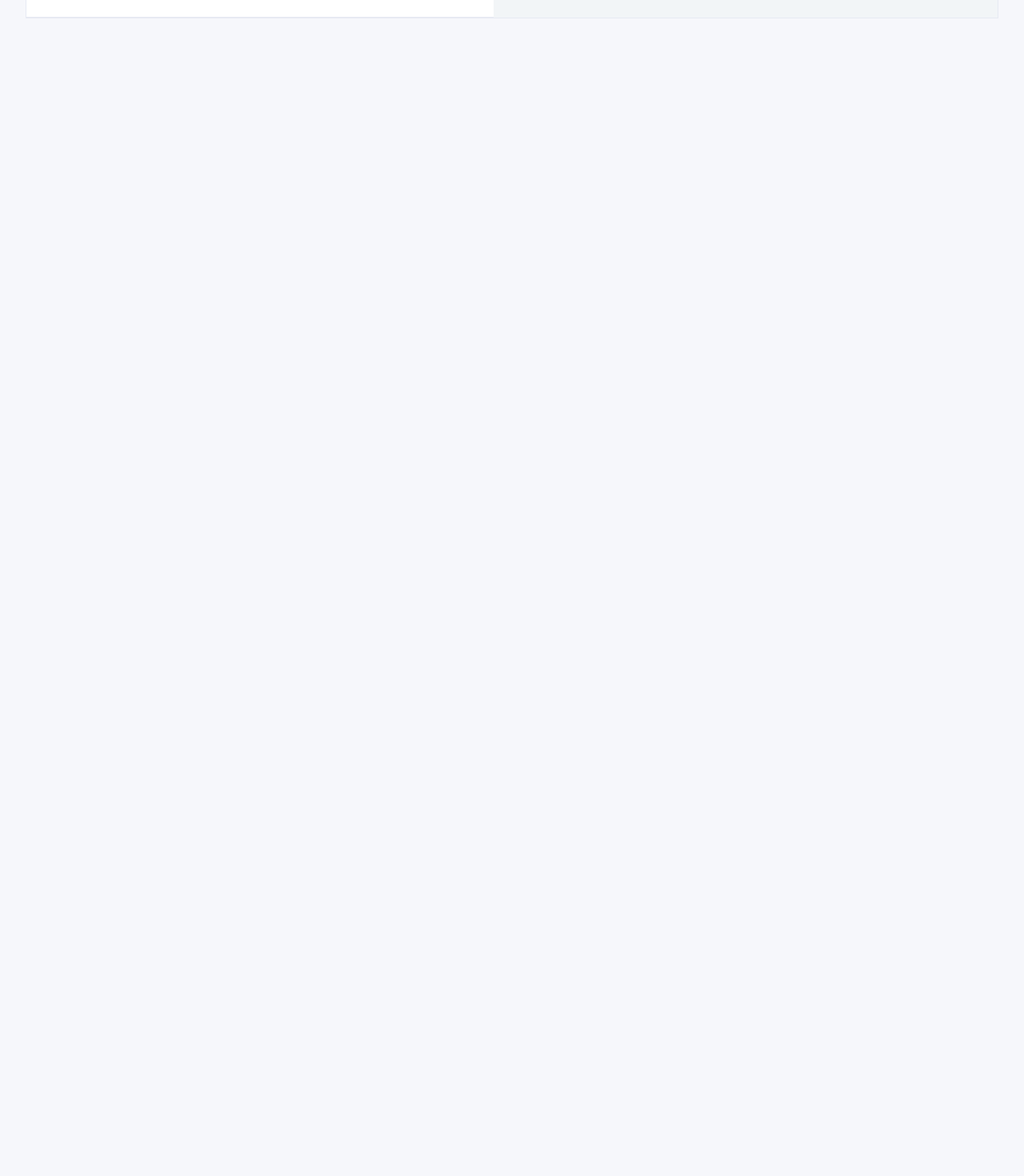
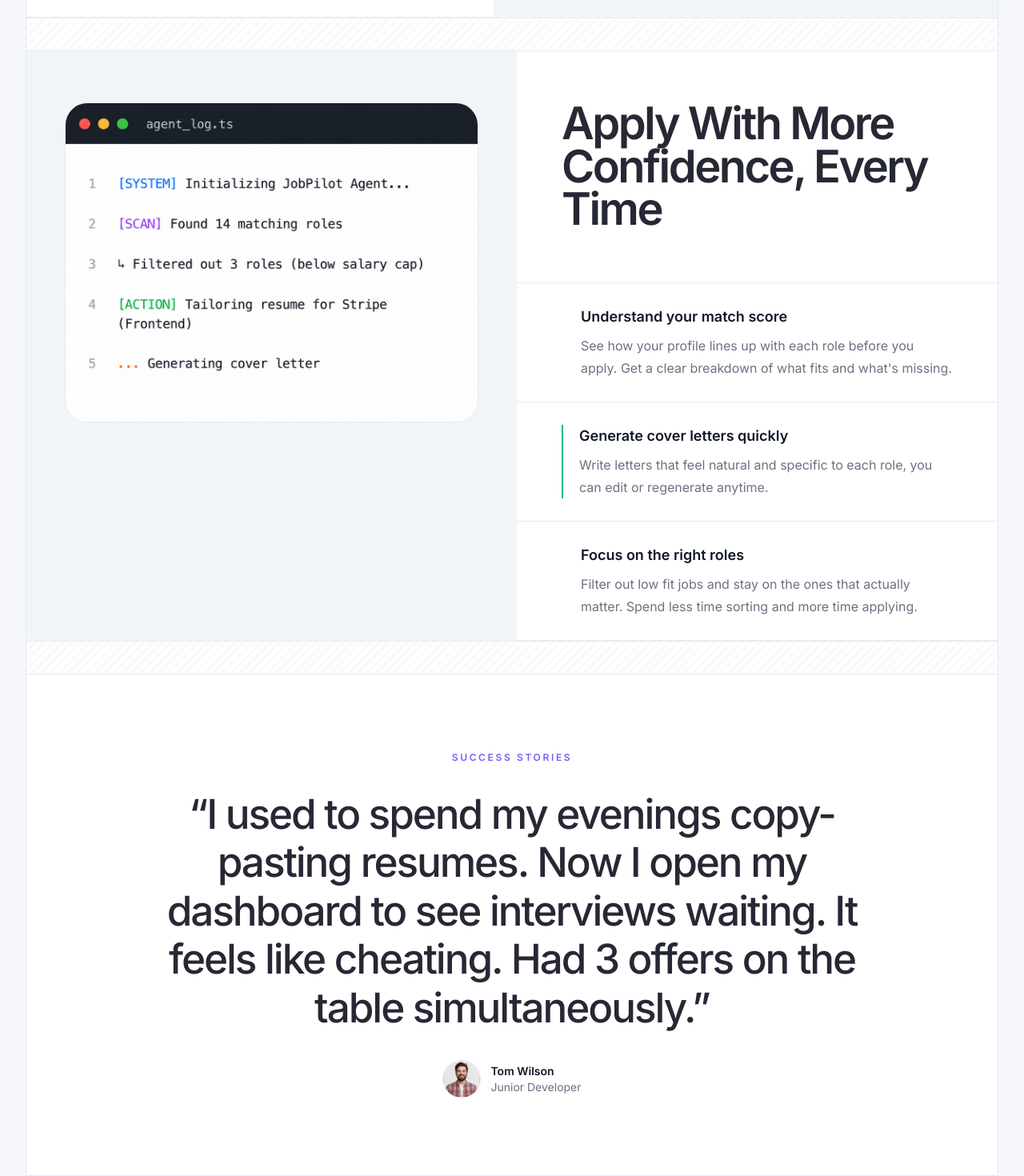
Before and after one commit to clmnth/job-application-platform, a Next.js app: page / in a window 1280 px wide. Shown: the part 1900-3370 px from the top of the page at 80% size. Before the commit the page ends 1923 px from the top, so only its background shows below. Built offline with nearby package versions, Linux system fonts and the light colour scheme.

Commit message:
feat: add Features and SuccessStory sections to the homepage

```diff
--- a/app/page.tsx
+++ b/app/page.tsx
@@ -1,6 +1,11 @@
+import { Features } from "@/components/homepage/Features";
 import { Hero } from "@/components/homepage/Hero";
 import { HowItWorks } from "@/components/homepage/HowItWorks";
+import { SuccessStory } from "@/components/homepage/SuccessStory";
 import { Navbar } from "@/components/layout/Navbar";
+
+const dividerClassName =
+  "landing-divider mx-auto h-10 max-w-[1440px] border-x border-border bg-surface";
 
 function Home() {
   return (
@@ -9,6 +14,14 @@ function Home() {
       <main className="pb-0">
         <Hero />
         <HowItWorks />
+        <div className="px-4 sm:px-6 lg:px-8">
+          <div className={dividerClassName} />
+        </div>
+        <Features />
+        <div className="px-4 sm:px-6 lg:px-8">
+          <div className={dividerClassName} />
+        </div>
+        <SuccessStory />
       </main>
     </>
   );
--- /dev/null
+++ b/components/homepage/Features.tsx
@@ -0,0 +1,68 @@
+import Image from "next/image";
+
+export function Features() {
+  const featureItems = [
+    {
+      title: "Understand your match score",
+      description:
+        "See how your profile lines up with each role before you apply. Get a clear breakdown of what fits and what's missing.",
+    },
+    {
+      title: "Generate cover letters quickly",
+      description:
+        "Write letters that feel natural and specific to each role, you can edit or regenerate anytime.",
+    },
+    {
+      title: "Focus on the right roles",
+      description:
+        "Filter out low fit jobs and stay on the ones that actually matter. Spend less time sorting and more time applying.",
+    },
+  ];
+
+  return (
+    <section className="px-4 sm:px-6 lg:px-8">
+      <div className="landing-panel landing-grid mx-auto grid max-w-360 overflow-hidden lg:grid-cols-[1.02fr_1fr]">
+        <div className="bg-surface-tertiary px-6 py-10 sm:px-10 sm:py-12 lg:px-12 lg:py-16">
+          <div className="mx-auto max-w-147.5 overflow-hidden rounded-[28px] border border-border bg-surface">
+            <Image
+              src="/agnet-log.png"
+              alt="JobPilot agent log output"
+              width={2144}
+              height={1656}
+              className="h-auto w-full"
+            />
+          </div>
+        </div>
+
+        <div className="bg-surface">
+          <div className="border-b border-border px-9 py-9 sm:px-12 sm:py-12 lg:px-14 lg:py-16">
+            <h2 className="max-w-lg text-[clamp(2.2rem,5vw,3.5rem)] font-semibold leading-[0.96] tracking-[-0.045em] text-text-slate">
+              Apply With More Confidence, Every Time
+            </h2>
+          </div>
+          <div>
+            {featureItems.map((item, index) => (
+              <div
+                key={item.title}
+                className="border-b border-border px-9 py-7 sm:px-12 lg:px-14"
+              >
+                <div
+                  className={`max-w-xl ${
+                    index === 1 ? "border-l-2 border-success pl-5" : "pl-6"
+                  }`}
+                >
+                  <h3 className="text-lg font-semibold leading-7 text-text-primary">
+                    {item.title}
+                  </h3>
+                  <p className="mt-2 text-base leading-7 text-text-secondary">
+                    {item.description}
+                  </p>
+                </div>
+              </div>
+            ))}
+          </div>
+        </div>
+      </div>
+    </section>
+  );
+}
--- /dev/null
+++ b/components/homepage/SuccessStory.tsx
@@ -0,0 +1,35 @@
+import Image from "next/image";
+
+export function SuccessStory() {
+  return (
+    <section className="px-4 sm:px-6 lg:px-8">
+      <div className="landing-panel mx-auto max-w-360 bg-surface px-6 py-16 text-center sm:px-10 sm:py-20 lg:px-16 lg:py-24">
+        <p className="text-xs font-semibold uppercase tracking-[0.22em] text-accent">
+          Success Stories
+        </p>
+        <blockquote className="mx-auto mt-8 max-w-4xl text-[clamp(2rem,4.1vw,3.2rem)] font-medium leading-[1.18] tracking-[-0.04em] text-text-slate">
+          &ldquo;I used to spend my evenings copy-pasting resumes. Now I open my
+          dashboard to see interviews waiting. It feels like cheating. Had 3
+          offers on the table simultaneously.&rdquo;
+        </blockquote>
+
+        <div className="mt-9 flex items-center justify-center gap-3">
+          <Image
+            src="/user-icon.png"
+            alt="Tom Wilson"
+            width={56}
+            height={56}
+            className="h-12 w-12 rounded-full border border-border"
+          />
+
+          <div className="text-left">
+            <p className="text-sm font-semibold text-text-primary">
+              Tom Wilson
+            </p>
+            <p className="text-sm text-text-secondary">Junior Developer</p>
+          </div>
+        </div>
+      </div>
+    </section>
+  );
+}
```
Also changed, not shown: public/agnet-log.png (added), public/user-icon.png (added).
